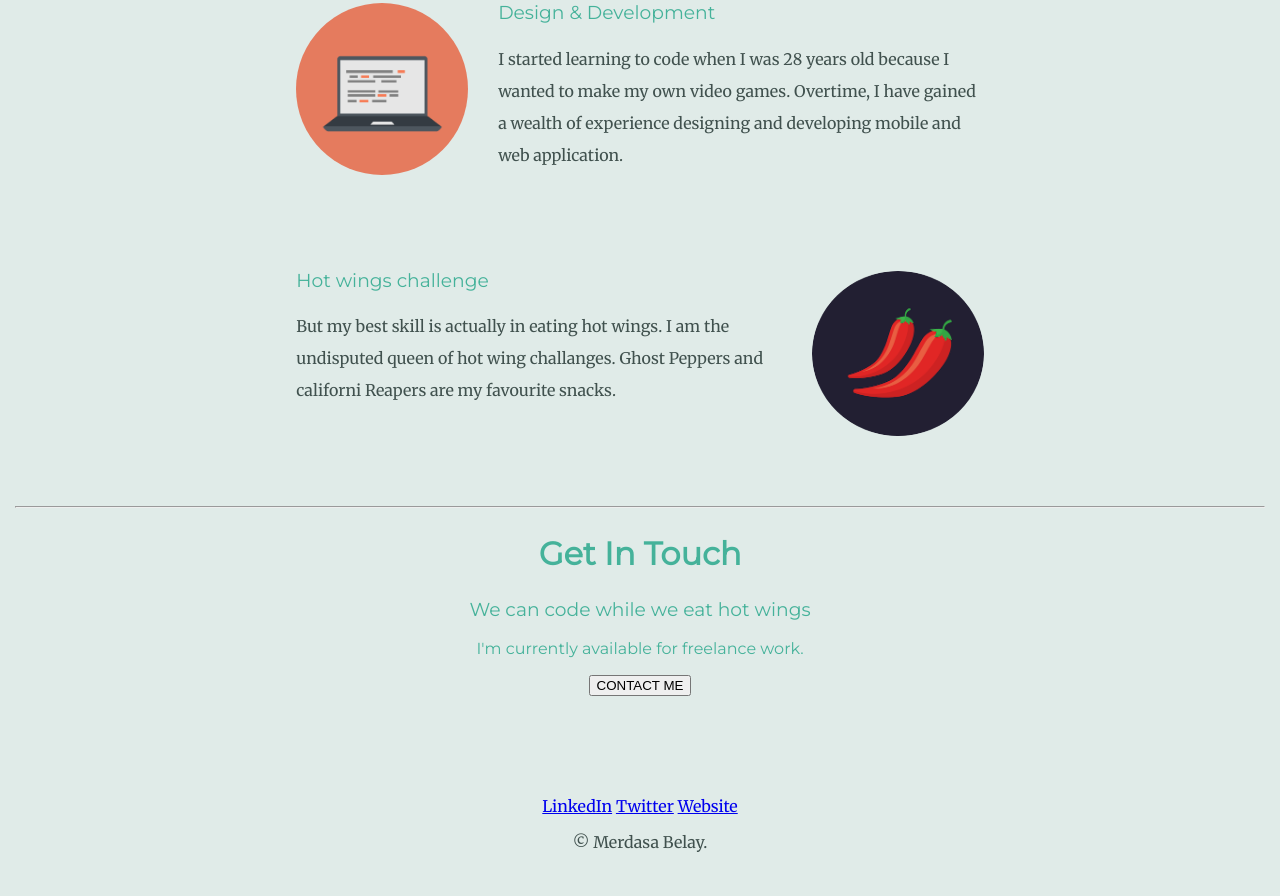
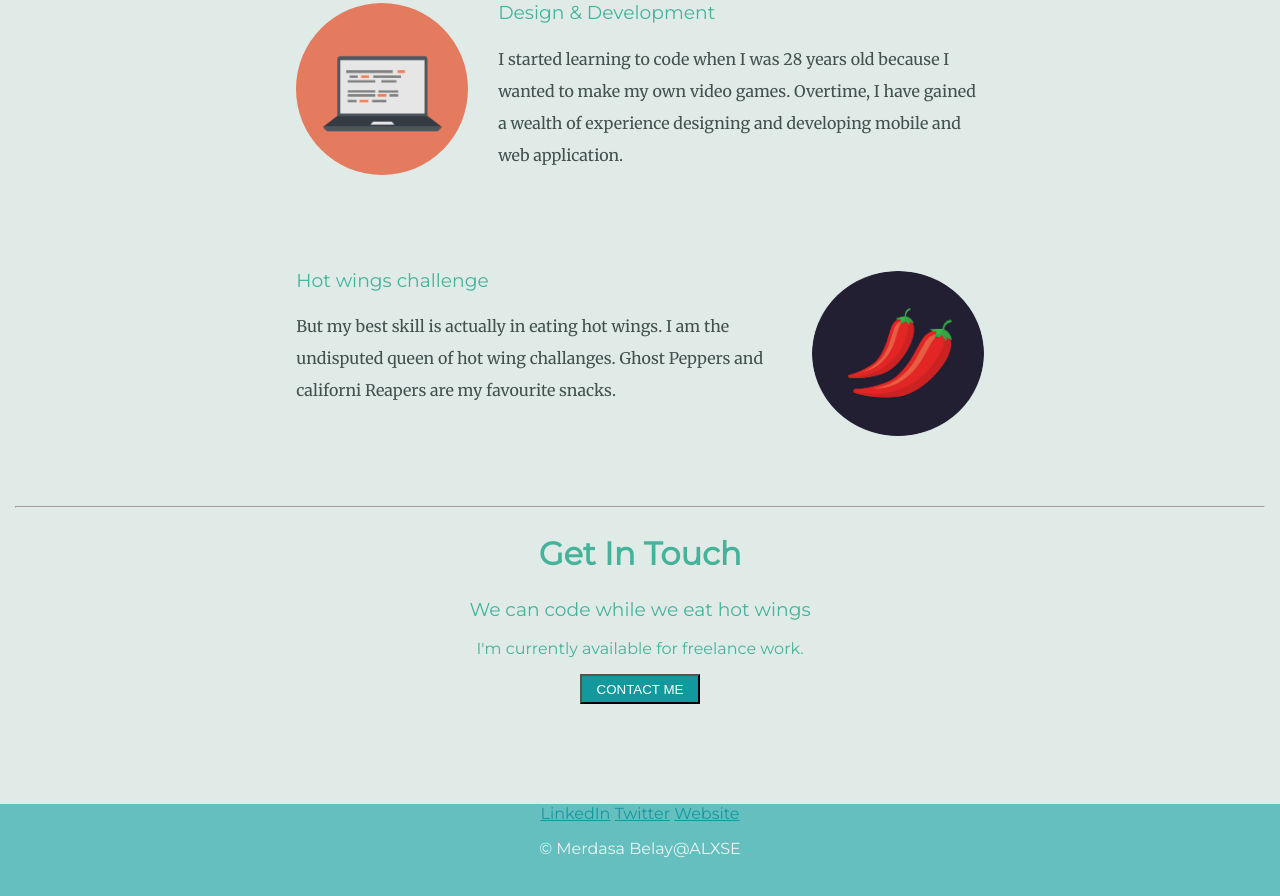
Before and after one commit to Merdasa-Belay/daily_code_exercise, a plain HTML site: page CSS-My_site/index.html in a window 1280 px wide. Shown: the part 1707-2603 px from the top of the page. Before the commit the page ends 2575 px from the top, so only its background shows below. Drawn offline with Linux system fonts and the light colour scheme.

Commit message:
adding features

```diff
--- a/CSS-My_site/CSS/styles.css
+++ b/CSS-My_site/CSS/styles.css
@@ -105,3 +105,18 @@ h3 {
   font-family: adobe-garamond-pro, HelveticaNeue-Light, "Helvetica Neue Light",
     "Helvetica Neue", Helvetica, Arial, "Lucida Grande", sans-serif;
 }
+.bottom-container {
+  color: #eaf6f6;
+  background-color: #66bfbf;
+  height: 100px;
+  font-family: "Montserrat", sans-serif;
+}
+.footer-link {
+  color: #11999e;
+}
+.contact-button {
+  background-color: #11999e;
+  color: white;
+  height: 30px;
+  width: 120px;
+}
--- a/CSS-My_site/index.html
+++ b/CSS-My_site/index.html
@@ -60,7 +60,7 @@
         <h3>We can code while we eat hot wings</h3>
         <p class="love-wings">I'm currently available for freelance work.</p>
         <a href="merdasabelay@gmail.com"
-          ><input type="button" value="CONTACT ME"
+          ><input class="contact-button" type="button" value="CONTACT ME"
         /></a>
       </div>
     </div>
@@ -75,7 +75,7 @@
         >Twitter</a
       >
       <a class="footer-link" href="https://www.appbrewery.co/">Website</a>
-      <p>© Merdasa Belay.</p>
+      <p class="copy-right">© Merdasa Belay@ALXSE</p>
     </div>
   </body>
 </html>
```
